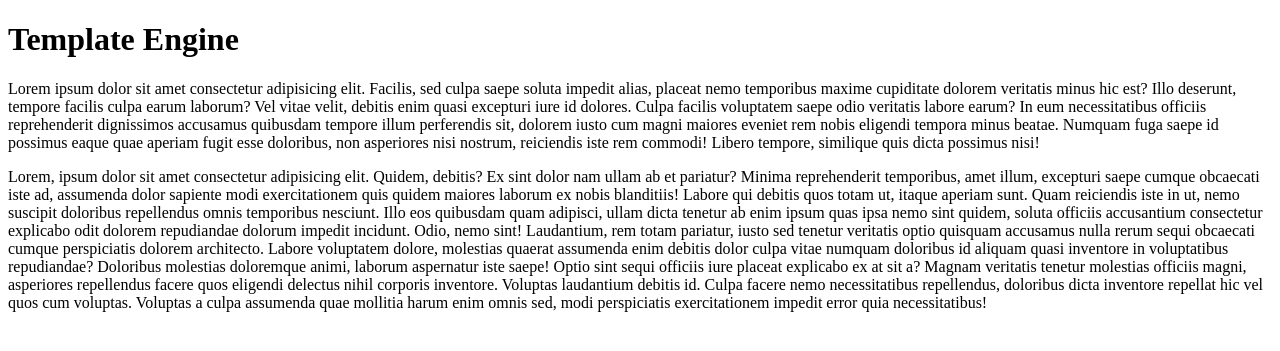
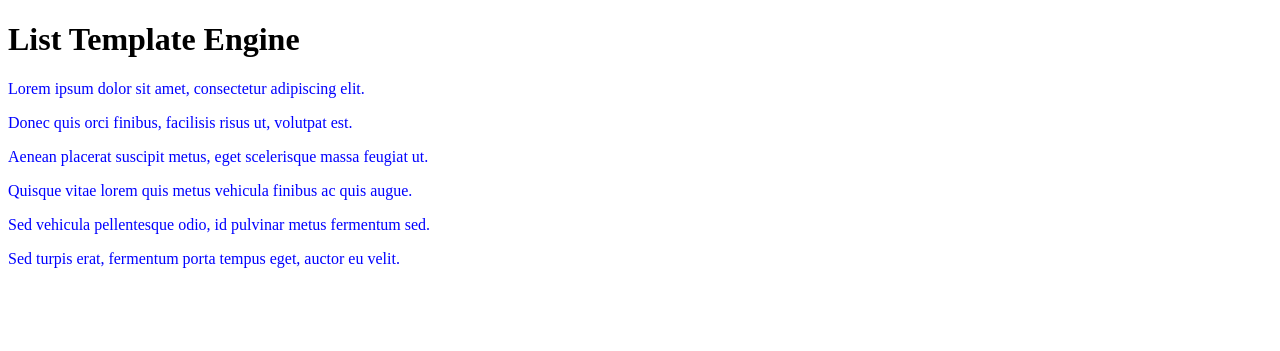
Before and after one commit to Prasetya-Adi/Django-Udemy, a Django app: page /TemplateEngine/ in a window 1280 px wide. Shown: the top 351 px of the page. Run offline with Django 3.2, Linux system fonts and the light colour scheme.

Commit message:
Fix render by HTML, list Content and fix URL

```diff
--- a/webapp/TemplateEngine/templates/templateengine/index.html
+++ b/webapp/TemplateEngine/templates/templateengine/index.html
@@ -5,35 +5,16 @@
     <meta charset="UTF-8">
     <meta http-equiv="X-UA-Compatible" content="IE=edge">
     <meta name="viewport" content="width=device-width, initial-scale=1.0">
-    <title>Template Engine</title>
+    <title>Index Template Engine</title>
 </head>
 
 <body>
-    <h1>
-        Template Engine
-    </h1>
-    <p>Lorem ipsum dolor sit amet consectetur adipisicing elit. Facilis, sed culpa saepe soluta impedit alias, placeat
-        nemo temporibus maxime cupiditate dolorem veritatis minus hic est? Illo deserunt, tempore facilis culpa earum
-        laborum? Vel vitae velit, debitis enim quasi excepturi iure id dolores. Culpa facilis voluptatem saepe odio
-        veritatis labore earum? In eum necessitatibus officiis reprehenderit dignissimos accusamus quibusdam tempore
-        illum perferendis sit, dolorem iusto cum magni maiores eveniet rem nobis eligendi tempora minus beatae. Numquam
-        fuga saepe id possimus eaque quae aperiam fugit esse doloribus, non asperiores nisi nostrum, reiciendis iste rem
-        commodi! Libero tempore, similique quis dicta possimus nisi!</p>
-    <p>Lorem, ipsum dolor sit amet consectetur adipisicing elit. Quidem, debitis? Ex sint dolor nam ullam ab et
-        pariatur? Minima reprehenderit temporibus, amet illum, excepturi saepe cumque obcaecati iste ad, assumenda dolor
-        sapiente modi exercitationem quis quidem maiores laborum ex nobis blanditiis! Labore qui debitis quos totam ut,
-        itaque aperiam sunt. Quam reiciendis iste in ut, nemo suscipit doloribus repellendus omnis temporibus nesciunt.
-        Illo eos quibusdam quam adipisci, ullam dicta tenetur ab enim ipsum quas ipsa nemo sint quidem, soluta officiis
-        accusantium consectetur explicabo odit dolorem repudiandae dolorum impedit incidunt. Odio, nemo sint!
-        Laudantium, rem totam pariatur, iusto sed tenetur veritatis optio quisquam accusamus nulla rerum sequi obcaecati
-        cumque perspiciatis dolorem architecto. Labore voluptatem dolore, molestias quaerat assumenda enim debitis dolor
-        culpa vitae numquam doloribus id aliquam quasi inventore in voluptatibus repudiandae? Doloribus molestias
-        doloremque animi, laborum aspernatur iste saepe! Optio sint sequi officiis iure placeat explicabo ex at sit a?
-        Magnam veritatis tenetur molestias officiis magni, asperiores repellendus facere quos eligendi delectus nihil
-        corporis inventore. Voluptas laudantium debitis id. Culpa facere nemo necessitatibus repellendus, doloribus
-        dicta inventore repellat hic vel quos cum voluptas. Voluptas a culpa assumenda quae mollitia harum enim omnis
-        sed, modi perspiciatis exercitationem impedit error quia necessitatibus!
+    <h1>List Template Engine</h1>
+    {% for key in isi %}
+    <p>
+        <a href={% url 'templateengine' key %} style="text-decoration: none; color: blue;">{{ key }}</a>
     </p>
+    {% endfor %}
 </body>
 
 </html>
--- a/webapp/TemplateEngine/urls.py
+++ b/webapp/TemplateEngine/urls.py
@@ -4,5 +4,6 @@ from django.urls import path
 from . import views
 
 urlpatterns = [
-    path("", views.index),
+    path("", views.index, name='HomeTemplate'),
+    path("<title>", views.itemContent, name="templateengine"),
 ]
--- a/webapp/TemplateEngine/views.py
+++ b/webapp/TemplateEngine/views.py
@@ -1,9 +1,36 @@
 from typing import ContextManager
+from django import http
+from django.conf.urls import url
 from django.http.response import HttpResponse
 from django.shortcuts import render
+from django.urls.base import reverse
 
 # Create your views here.
 
+Content = {
+    'Lorem ipsum dolor sit amet, consectetur adipiscing elit.': 'Lorem ipsum dolor sit amet, consectetur adipiscing elit. Cras ac imperdiet magna. Pellentesque sodales et justo id dapibus. Nullam sollicitudin lobortis nisl, a maximus diam accumsan et. Phasellus sit amet neque id nulla sagittis tempor. Etiam et dui purus. Cras a nisl sed lectus faucibus auctor at id mi. Aenean vel congue turpis. Nam placerat velit risus, non vestibulum magna interdum et. Quisque auctor tellus efficitur dolor imperdiet tincidunt. Nulla dictum posuere feugiat. Quisque vel leo a quam vulputate laoreet eu quis orci.',
+    'Donec quis orci finibus, facilisis risus ut, volutpat est.': 'Donec quis orci finibus, facilisis risus ut, volutpat est. Vestibulum tincidunt ante a lectus convallis eleifend. Proin dictum pretium dolor, quis pulvinar ex interdum non. Etiam ac eros ante. Cras interdum quis mauris nec ultrices. Fusce nulla magna, molestie et tincidunt a, faucibus ac mi. Cras nec vulputate justo. Donec ex odio, accumsan sit amet orci luctus, consectetur condimentum diam. Etiam interdum sem diam, ac semper dui iaculis tincidunt. Aenean maximus sed turpis sit amet scelerisque.',
+    'Aenean placerat suscipit metus, eget scelerisque massa feugiat ut.': 'Aenean placerat suscipit metus, eget scelerisque massa feugiat ut. Donec pharetra imperdiet semper. Sed consequat ex vel lorem ornare, a sagittis lacus congue. Sed rhoncus facilisis diam id pulvinar. Praesent sagittis velit ut suscipit lacinia. Duis mi dolor, finibus ac placerat vel, cursus sed urna. Sed maximus mi lacinia, iaculis erat non, placerat elit. Duis ultricies, mi vel vestibulum placerat, ipsum risus blandit magna, eu pulvinar sapien orci nec justo. Quisque eu dictum metus, ac finibus massa. Curabitur aliquam orci eu varius maximus. Duis sed massa sed felis placerat pellentesque. Orci varius natoque penatibus et magnis dis parturient montes, nascetur ridiculus mus. Donec egestas, libero et finibus egestas, nunc turpis dictum erat, aliquam pulvinar ipsum lacus et est. Integer placerat dolor sit amet imperdiet facilisis.',
+    'Quisque vitae lorem quis metus vehicula finibus ac quis augue.': 'Quisque vitae lorem quis metus vehicula finibus ac quis augue. Integer pretium, ipsum at vulputate imperdiet, tortor sapien tincidunt massa, ut tempus dui arcu rutrum neque. Proin imperdiet, neque et aliquet vestibulum, dolor libero euismod risus, in tempor quam magna pharetra justo. Curabitur sollicitudin vel arcu mollis gravida. Pellentesque aliquam nec tellus a convallis. Praesent non nisl id urna tempor laoreet. Proin placerat sem sit amet dui suscipit, eget interdum mauris auctor. Quisque tincidunt congue dui. Phasellus vel enim consequat, molestie est sed, lobortis lacus. Donec sit amet odio maximus, rhoncus lacus id, bibendum quam. Etiam feugiat eros in nibh rhoncus vehicula. Donec non blandit justo, id pretium est. Interdum et malesuada fames ac ante ipsum primis in faucibus. Maecenas egestas mauris sed varius interdum. Cras scelerisque mauris at dolor dictum, eget euismod leo commodo.',
+    'Sed vehicula pellentesque odio, id pulvinar metus fermentum sed.': 'Sed vehicula pellentesque odio, id pulvinar metus fermentum sed. Etiam in nisi sed metus rhoncus dignissim. Integer ut varius purus, vitae tempor ante. Morbi leo libero, maximus interdum sagittis in, posuere eu est. Aliquam non est faucibus, venenatis turpis sed, lacinia lectus. Fusce placerat consectetur lacus in porttitor. Phasellus ut mi viverra nisl faucibus rhoncus ut a turpis. Suspendisse finibus blandit porttitor. Duis mollis a nisl vel blandit. Nulla facilisi. Etiam faucibus volutpat tincidunt. In ultrices lacinia odio, non vehicula lectus ultricies in.',
+    'Sed turpis erat, fermentum porta tempus eget, auctor eu velit.': 'Sed turpis erat, fermentum porta tempus eget, auctor eu velit. Pellentesque hendrerit ullamcorper vehicula. Quisque a venenatis lectus. Integer eget luctus velit. Curabitur imperdiet sapien vitae felis fringilla, quis mattis nisi semper. Nam lobortis, est eget eleifend posuere, arcu sem lobortis nisi, eget rhoncus dolor lacus non nisi. Nullam volutpat aliquam ultrices. Pellentesque tempus sagittis nisl quis ultrices.'
+}
+
 
 def index(request):
-    return render(request, 'templateengine/index.html')
+    title = list(Content.keys())
+
+    contex = {
+        'isi': title,
+    }
+    return render(request, 'templateengine/index.html', contex)
+
+
+def itemContent(request, title):
+
+    data = {
+        'title': title,
+        'ContenOftitle': Content[title],
+    }
+
+    return render(request, 'templateengine/itemContent.html', data)
--- a/webapp/challenges/views.py
+++ b/webapp/challenges/views.py
@@ -18,10 +18,8 @@ def index(request):
     list_bulan = ""
     nama_bulan = list(Bulan.keys())
     for bulan in nama_bulan:
-
         urlBulan = reverse('bulanreverse', args=[bulan])
         list_bulan += f'<li><a href=\"{urlBulan}\">{bulan}</a></li>'
-
     responeData = f"<ul>{list_bulan}</ul>"
     return HttpResponse(responeData)
 
```
Also changed, not shown: webapp/TemplateEngine/templates/templateengine/itemContent.html (added, +17 -0 lines).
